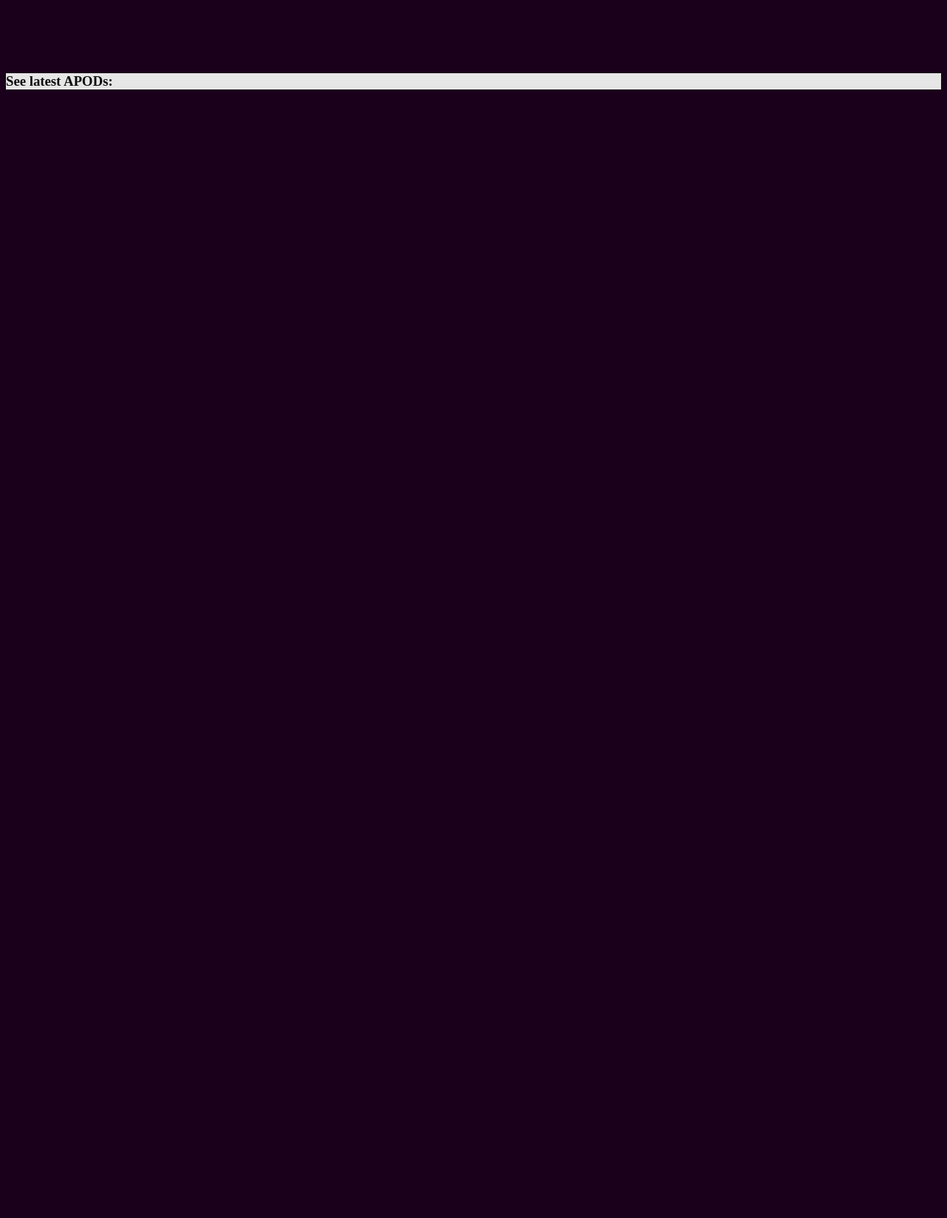
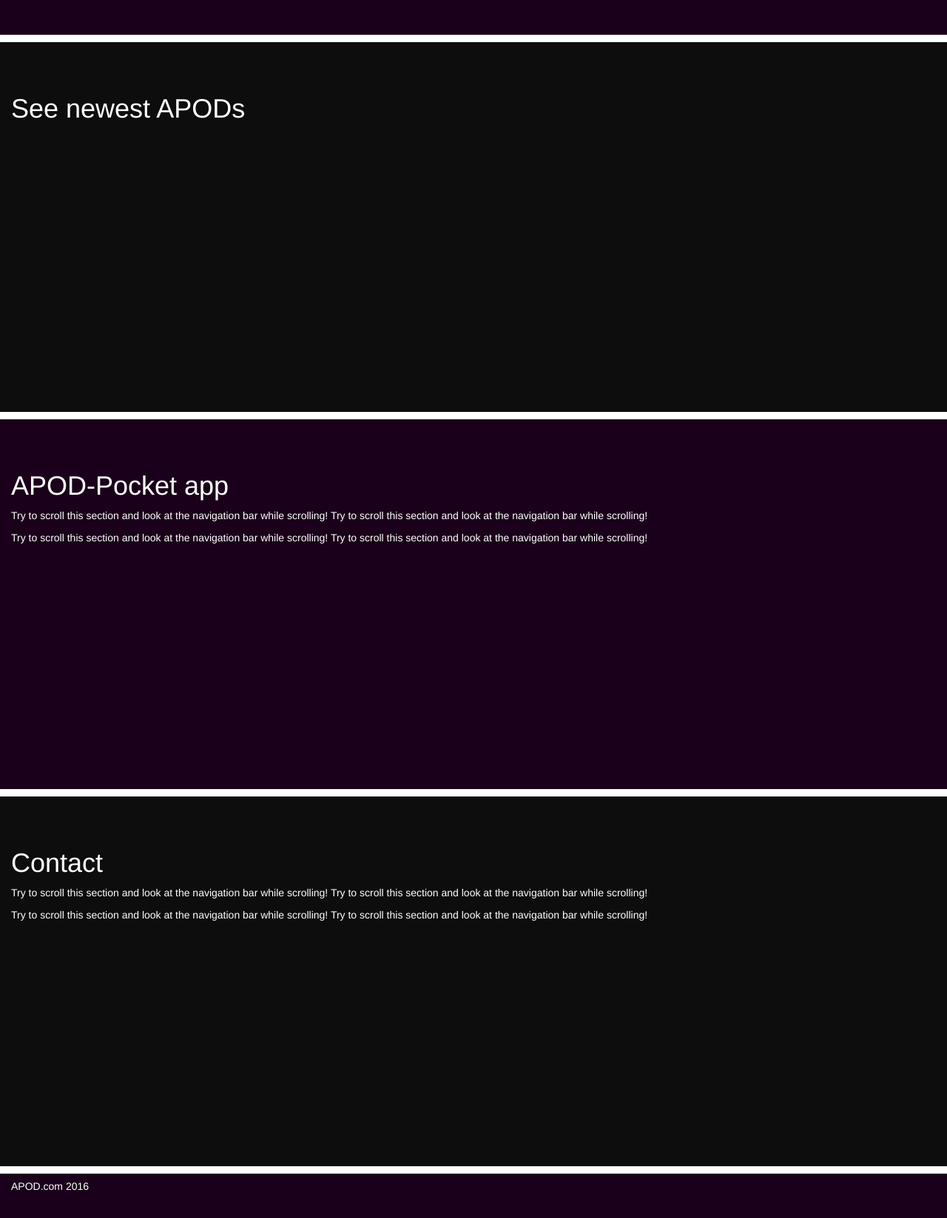
Before and after one commit to adrianborkowski/apod_pocket, a Django app: template request/templates/request/main.html in a window 1280 px wide. Shown: the part 975-2622 px from the top of the page at 74% size. Before the commit the page ends 1096 px from the top, so only its background shows below. Run offline with Django 3.2, Linux system fonts and the light colour scheme; the template is opened without the code that fills it, so the values that code supplies are empty; some libraries are stand-ins or nearby versions.

Commit message:
bootstrap

```diff
--- a/request/static/styles.css
+++ b/request/static/styles.css
@@ -1,76 +1,31 @@
-#bar {
-    list-style-type: none;
-    background-color: #0d0d0d;
-    margin: 0;
-    padding: 0;
-    overflow: hidden;
-    position: fixed;
-    top: 0;
-    width: 100%;
-    opacity: 0.8;
-    z-index: 1;
+body {
+position: relative;
 }
 
-#bar img{
-    height:auto;
-    width:50px;
-}
-
-li {
-    float: left;
-}
-
-a {
-    display: block;
-    color: white;
-    text-align: center;
-    padding: 20px 24px;
-    text-decoration: none;
-    font-family:ubuntu;
-    font-size:14px;
-}
-
-a.active {
-    background-color: #1a001a;
-    color: white;
-    border:1px solid white;
-}
-
-a:hover:not(.active) {
-    background-color:#4d4d4d;
-}
-
-body {
-    background-color: #1a001a;
+.strip {
+background-color:white;
+height:10px;
 }
 
 #header {
-    display: inline-block;
-    text-shadow: 10px 10px 5px #000000;
-    position:relative;
-    width:850px;
-    margin-top:100px;
-    margin-left:70px;
-    border:5px solid white;
-    box-shadow: 10px 10px 4px #000000;
-}
-
-#logo {
-    margin-left:50px;
-    height:auto;
-    width:250px;
+    background-image: url('http://apod.nasa.gov/apod/image/1602/NorthEastUSA_ISS_4256.jpg');
+    background-size:cover;
+    height:450px;
 }
 
 #title {
+    text-shadow: 10px 10px 5px #000000;
     color:white;
     text-align:right;
     margin-right:50px;
+    padding-top:183px;
     font-family: ubuntu;
     font-size:84px;
     letter-spacing: 20px;
 }
 
 #subtitle {
+    text-shadow: 10px 10px 5px #000000;
     color:white;
     text-align:right;
     margin-right:50px;
@@ -79,44 +34,66 @@ body {
     letter-spacing:5px;
 }
 
-h6 {
-    color:red;
-
+.affix {
+    top:0;
+    width: 100%;
+    z-index: 9999 !important;
 }
 
-#main {
-    position: relative;
-    margin-top:100px;
-    background-image: url('http://apod.nasa.gov/apod/image/1602/NorthEastUSA_ISS_4256.jpg');
-    background-size:cover;
-    height:500px;
-    }
-
-#submain {
-    box-shadow: 5px 5px 4px #000000;
-    position: absolute;
-    right:50px;
-    bottom:50px;
-    width:570px;
-    height:120px;
-    border:2px solid white;
+.navbar {
+    margin-bottom: 0px;
 }
 
-#txt, #subtxt {
-    text-shadow: 5px 5px 4px #000000;
-    color: white;
-    font-family: ubuntu;
-    text-align:right;
-    margin-right:20px;
-    letter-spacing: 3px;
+.affix ~ .container-fluid {
+    top: 50px;
+    position: relative;
+}
+
+.container-fluid {
+    color:white;
+}
+
+#whatisapod {
+    background-color:#1a001a;
+    padding-top:50px;
+    height:500px;
+}
+
+#apods {
+    background-color:#0d0d0d;
+    padding-top:50px;
+    height:500px;
+}
+
+#app {
+    background-color:#1a001a;
+    padding-top:50px;
+    height:500px;
+}
+
+#contact {
+    background-color:#0d0d0d;
+    padding-top:50px;
+    height:500px;
+}
+
+#footer {
+background-color:#1a001a;
+height:60px;
+}
+
+#logo {
+    margin:auto;
+    height:auto;
+    width:50px;
 }
 
 #latest{
     margin-top: 100px;
     margin-bottom:50px;
-    background-color:#e6e6e6;
+    background-color:white;
     font-family:ubuntu;
-    color:#0d0d0d;
+    color:black;
 }
 
 #img-list {
--- a/request/templates/request/main.html
+++ b/request/templates/request/main.html
@@ -3,21 +3,9 @@
 {% block content %}
 
 
-<div id="main">
-    <div id="submain">
-        <h3 id="txt"><b>EXPLORE THE WHOLE UNIVERSE</b></h3>
-        <p id="subtxt">See over the 5k amazing pictures of our planet, solar system, galaxy and much more.</p>
-    </div>
-</div>
+
 <div id="latest">
 <h3>See latest APODs:</h3>
-{% for data in object_list %}
-    <div id="img-main">
-        <a href="{{ data.hd_url }}">
-            <img src="{{ data.url }}" width="300" height="200">
-        </a>
-        <div id="desc">{{ data.title }}</div>
-    </div>
-{% endfor %}
+
 </div>
 {% endblock%}
--- a/templates/base.html
+++ b/templates/base.html
@@ -5,26 +5,66 @@
     <link rel="stylesheet" type="text/css" href="{% static 'styles.css' %}">
     <title>Apods</title>
     <meta charset="UTF-8">
+    <meta name="viewport" content="width=device-width, initial-scale=1">
+    <link rel="stylesheet" href="http://maxcdn.bootstrapcdn.com/bootstrap/3.3.6/css/bootstrap.min.css">
+    <script src="https://ajax.googleapis.com/ajax/libs/jquery/1.12.2/jquery.min.js"></script>
+    <script src="http://maxcdn.bootstrapcdn.com/bootstrap/3.3.6/js/bootstrap.min.js"></script>
 </head>
-<body>
-<ul id="bar">
-    <li><a class='active' href='web'>HOME</a></li>
-    <li><a href="list">APODS</a></li>
-    <li><a href="#apod-pocket">APODpocket</a></li>
-    <li><img src="{% static 'Logo.png' %}" alt='logo'></li>
-    <ul style="float:right;list-style-type:none;">
-        <li><a href="#contact">CONTACT</a></li>
-        <li><a href="#about">ABOUT</a></li>
-    </ul>
-</ul>
-<div>
-    <div id="header">
-        <h1 id="title">APOD.</h1>
-        <h2 id="subtitle"><i>Astronomy Picture Of the Day</i></h2>
+<body data-spy="scroll" data-target=".navbar" data-offset="50">
+<div id="header" class="container-fluid">
+    <h1 id="title">APOD.com</h1>
+    <h2 id="subtitle"><i>Astronomy Picture Of the Day</i></h2>
+</div>
+<nav class="navbar navbar-inverse" data-spy="affix" data-offset-top="450">
+  <div class="container-fluid">
+    <div class="navbar-header">
+      <a class="navbar-brand" href="#">APOD.com</a>
     </div>
-    <img id="logo" src="{% static 'Logo.png' %}" alt='logo'>
+    <div>
+      <div class="collapse navbar-collapse" id="myNavbar">
+        <ul class="nav navbar-nav">
+          <li><a href="#whatisapod">What is APOD?</a></li>
+          <li><a href="#apods">Newest APODs</a></li>
+          <li><a href="#app">APOD-Pocket app</a></li>
+          <li></li>
+          <li><a href="#contact">Contact</a></li>
+        </ul>
+      </div>
+  </div>
+  </div>
+</nav>
+<div id="whatisapod" class="container-fluid">
+  <h1>What is APOD?</h1>
+  <p>Try to scroll this section and look at the navigation bar while scrolling! Try to scroll this section and look at the navigation bar while scrolling!</p>
+  <p>Try to scroll this section and look at the navigation bar while scrolling! Try to scroll this section and look at the navigation bar while scrolling!</p>
 </div>
-{% block content %}
-{% endblock %}
+<div class="strip" class="container-fluid"></div>
+<div id="apods" class="container-fluid">
+  <h1>See newest APODs</h1>
+  {% for data in object_list %}
+    <div id="img-main">
+        <a href="{{ data.hd_url }}">
+            <img src="{{ data.url }}" width="300" height="200">
+        </a>
+        <div id="desc">{{ data.title }}</div>
+    </div>
+  {% endfor %}
+</div>
+<div class="strip" class="container-fluid"></div>
+<div id="app" class="container-fluid">
+  <h1>APOD-Pocket app</h1>
+  <p>Try to scroll this section and look at the navigation bar while scrolling! Try to scroll this section and look at the navigation bar while scrolling!</p>
+  <p>Try to scroll this section and look at the navigation bar while scrolling! Try to scroll this section and look at the navigation bar while scrolling!</p>
+</div>
+<div class="strip" class="container-fluid"></div>
+<div id="contact" class="container-fluid">
+  <h1>Contact</h1>
+  <p>Try to scroll this section and look at the navigation bar while scrolling! Try to scroll this section and look at the navigation bar while scrolling!</p>
+  <p>Try to scroll this section and look at the navigation bar while scrolling! Try to scroll this section and look at the navigation bar while scrolling!</p>
+</div>
+<div class="strip" class="container-fluid"></div>
+<div id="footer"class="container-fluid">
+<h5>APOD.com 2016</h5>
+</div>
 </body>
 </html>
```
